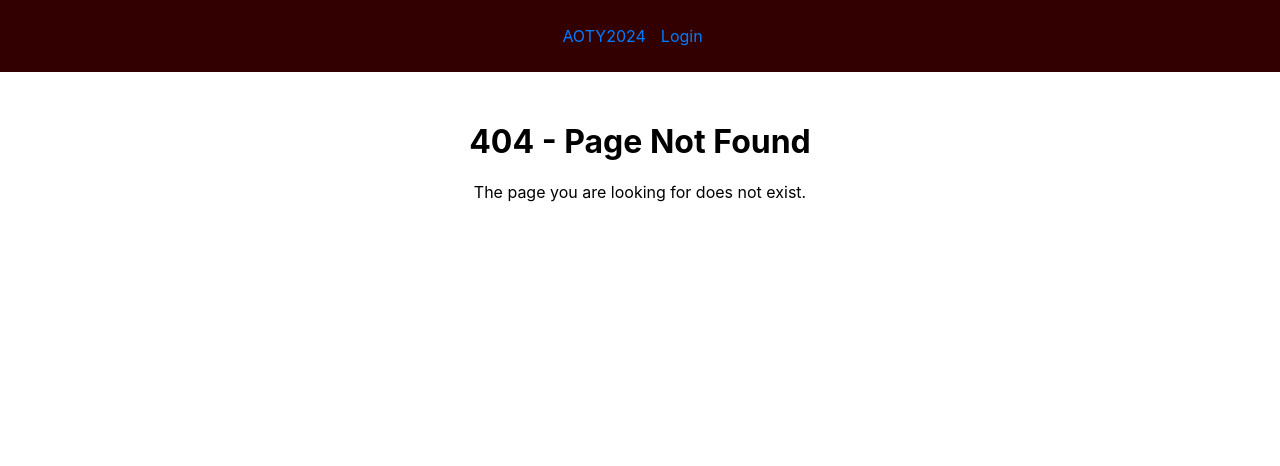
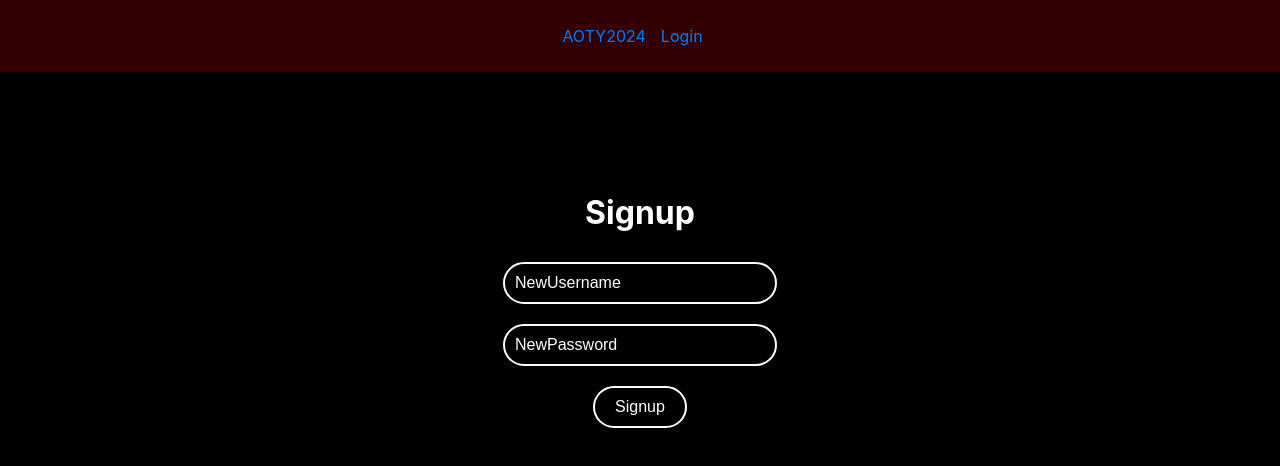
Before and after one commit to dtorrero/simpleaotyFront, a React (Create React App) app: page /signup in a window 1280 px wide. Before the commit this address had no page. Shown: the top 466 px of the page. Built offline with nearby package versions, Linux system fonts and the light colour scheme.

Commit message:
Add link-signup + some styling

```diff
--- a/src/App.js
+++ b/src/App.js
@@ -4,6 +4,7 @@ import HomePage from './pages/HomePage';
 import UserPage from './pages/UserPage';
 import VotedAlbumsPage from './pages/VotedAlbumsPage';
 import LoginPage from './pages/LoginPage';
+import SignupPage from './pages/SignupPage';
 import NotFound from './pages/NotFound';
 import Header from './components/Header';
 import { AuthProvider } from './AuthContext';
@@ -21,6 +22,7 @@ const App = () => {
             <Route path="/user" element={<PrivateRoute element={<UserPage />} />} />
             <Route path="/voted-albums" element={<PrivateRoute element={<VotedAlbumsPage />} />} />
             <Route path="/login" element={<LoginPage />} />
+            <Route path="/signup" element={<SignupPage />} />
             <Route path="*" element={<NotFound />} />
           </Routes>
         </div>
--- a/src/pages/LoginPage.js
+++ b/src/pages/LoginPage.js
@@ -1,14 +1,15 @@
 import React, { useState } from 'react';
 import axios from 'axios';
 import { useNavigate } from 'react-router-dom';
-import { useAuth } from '../AuthContext'; // Adjust the path as necessary
+import { useAuth } from '../AuthContext';
+import './SignupPage.css';
 
 const LoginPage = () => {
   const [username, setUsername] = useState('');
   const [password, setPassword] = useState('');
   const [error, setError] = useState('');
   const navigate = useNavigate();
-  const { login } = useAuth(); // Get the login function from context
+  const { login } = useAuth();
 
   const handleLogin = async (e) => {
     e.preventDefault();
@@ -16,7 +17,7 @@ const LoginPage = () => {
     try {
       const result = await axios.post('/local/login', { username, password });
       localStorage.setItem('token', result.data.token);
-      login(username); // Call the login function from context
+      login(username);
       navigate('/voted-albums');
     } catch (error) {
       console.error('Error during login:', error);
@@ -25,10 +26,9 @@ const LoginPage = () => {
   };
 
   return (
-    <div style={{ backgroundColor: 'black', color: 'white', minHeight: '100vh', padding: '20px' }}>
+    <div className="signup-container">
       <h1>Login</h1>
       <form onSubmit={handleLogin} autoComplete="off">
-        <div>
         <input
           type="text"
           value={username}
@@ -36,17 +36,9 @@ const LoginPage = () => {
           placeholder="Username"
           required
           autoComplete="off"
-            style={{
-              backgroundColor: 'black',
-              color: 'white',
-              border: '1px solid white',
-              outline: 'none',
-            }}
-            onFocus={(e) => e.target.style.backgroundColor = 'black'}
-            onBlur={(e) => e.target.style.backgroundColor = 'black'}
+          className="input-field"
         />
-        </div>
-        <div>
+        <br></br>
         <input
           type="password"
           value={password}
@@ -54,18 +46,11 @@ const LoginPage = () => {
           placeholder="Password"
           required
           autoComplete="off"
-            style={{
-              backgroundColor: 'black',
-              color: 'white',
-              border: '1px solid white',
-              outline: 'none',
-            }}
-            onFocus={(e) => e.target.style.backgroundColor = 'black'}
-            onBlur={(e) => e.target.style.backgroundColor = 'black'}
+          className="input-field"
         />
         {error && <p style={{ color: 'red', fontSize: '0.8em' }}>{error}</p>}
-        </div>
-        <button type="submit" style={{ backgroundColor: 'white', color: 'black' }}>Login</button>
+        <br></br>
+        <button type="submit" className="signup-button">Login</button>
       </form>
     </div>
   );
--- /dev/null
+++ b/src/pages/SignupPage.css
@@ -0,0 +1,52 @@
+body {
+    margin: 0;
+    padding: 0;
+    background-color: black;
+    color: white;
+    font-family: Arial, sans-serif;
+  }
+
+  .signup-container {
+    display: flex;
+    flex-direction: column;
+    align-items: center;
+    justify-content: flex-start;
+    height: 100vh;
+    padding-top: 100px;
+  }
+
+  h1 {
+    margin-bottom: 20px;
+  }
+
+  .input-field {
+    background-color: black;
+    color: white;
+    border: 2px solid white;
+    border-radius: 25px;
+    padding: 10px;
+    margin: 10px 0; /* Space between input fields */
+    width: 250px;
+    font-size: 16px;
+  }
+
+  .input-field::placeholder {
+    color: white;
+  }
+
+  .signup-button {
+    background-color: black;
+    color: white;
+    border: 2px solid white;
+    border-radius: 25px;
+    padding: 10px 20px;
+    font-size: 16px;
+    cursor: pointer;
+    transition: background-color 0.3s, color 0.3s;
+    margin-top: 10px; /* Space above the button */
+  }
+
+  .signup-button:hover {
+    background-color: white;
+    color: black;
+  }
--- a/src/pages/SignupPage.js
+++ b/src/pages/SignupPage.js
@@ -1,23 +1,63 @@
-import React, { useState } from 'react';
+import React, { useState, useEffect } from 'react';
 import axios from 'axios';
+import { useAuth } from '../AuthContext';
+import './SignupPage.css';
 
 const SignupPage = () => {
-  const [email, setEmail] = useState('');
+  const [username, setUsername] = useState('');
   const [password, setPassword] = useState('');
+  const [token, setToken] = useState('');
+
+  const { logout } = useAuth();
+  logout();
+
+  useEffect(() => {
+    const params = new URLSearchParams(window.location.search);
+    const tokenFromUrl = params.get('token');
+
+    if (tokenFromUrl) {
+      setToken(tokenFromUrl);
+    }
+  }, []);
 
   const handleSignup = async (e) => {
     e.preventDefault();
-    // Handle signup logic
-    await axios.post('/api/signup', { email, password }); // Adjust the endpoint as needed
+
+    try {
+      const url = `/local/create-account?token=${token}`;
+      console.log(url);
+      const response = await axios.post(url, { username, password });
+      console.log('Signup successful:', response.data);
+    } catch (error) {
+      console.error('Error during signup:', error);
+    }
   };
 
   return (
-    <div>
+    <div className="signup-container">
       <h1>Signup</h1>
       <form onSubmit={handleSignup}>
-        <input type="email" value={email} onChange={(e) => setEmail(e.target.value)} placeholder="Email" required />
-        <input type="password" value={password} onChange={(e) => setPassword(e.target.value)} placeholder="Password" required />
-        <button type="submit">Signup</button>
+        <input
+          type="text"
+          value={username}
+          onChange={(e) => setUsername(e.target.value)}
+          placeholder="NewUsername"
+          required
+          autoComplete="NewUsername"
+          className="input-field"
+        />
+        <br></br>
+        <input
+          type="password"
+          value={password}
+          onChange={(e) => setPassword(e.target.value)}
+          placeholder="NewPassword"
+          required
+          autoComplete="new-password"
+          className="input-field"
+        />
+        <br></br>
+        <button type="submit" className="signup-button">Signup</button>
       </form>
     </div>
   );
```
Lines whose indentation alone changed are shown as unchanged.
